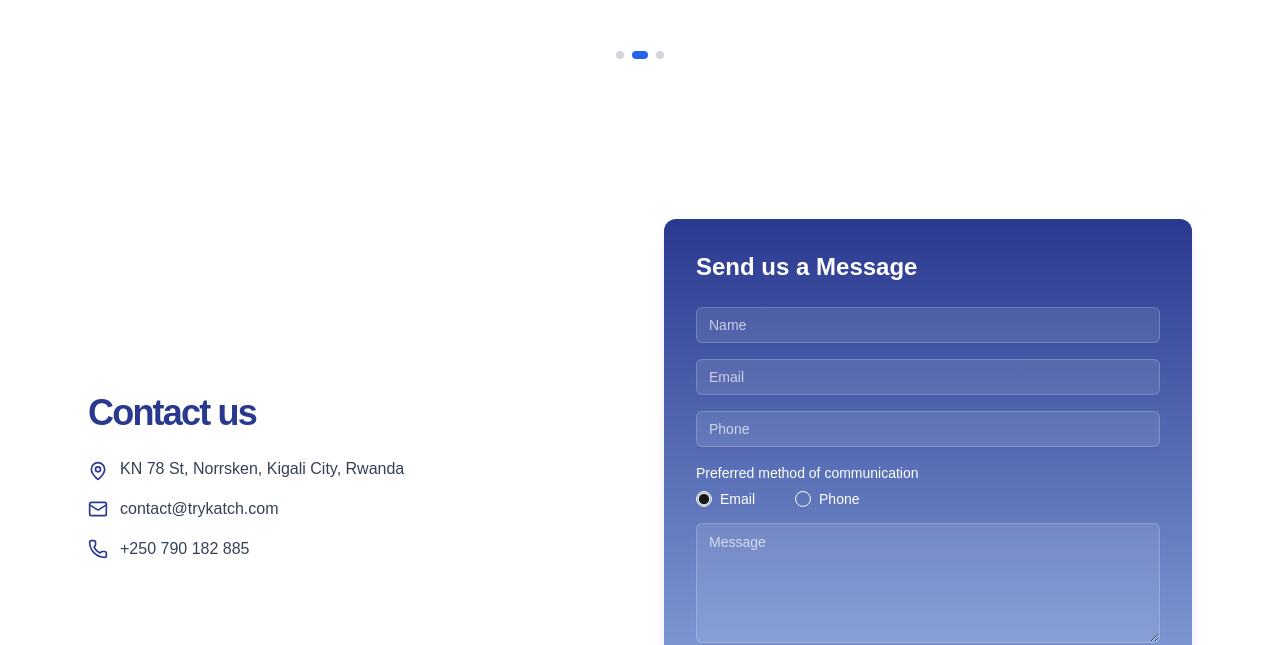
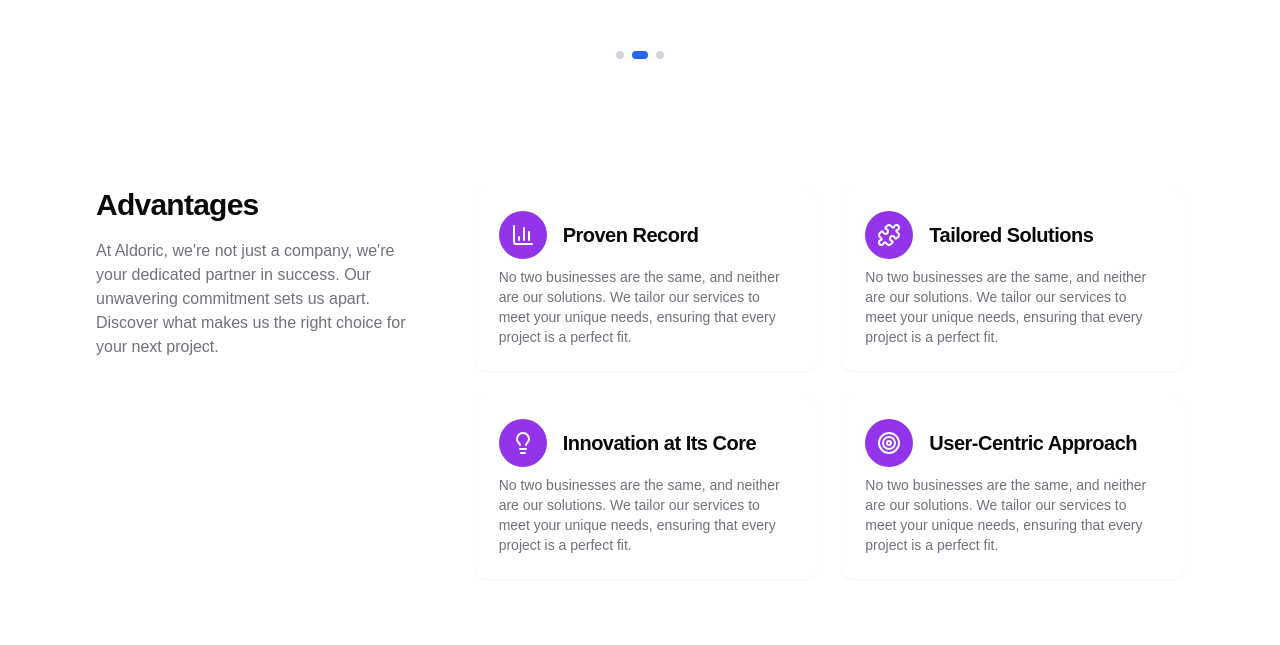
Before and after one commit to TryKatch/TryKatch, a Next.js app: page / in a window 1280 px wide. Shown: the part 1120-1765 px from the top of the page. Built offline with nearby package versions, Linux system fonts and the light colour scheme.

Commit message:
Add advantage section and animate the hero

```diff
--- a/src/app/page.tsx
+++ b/src/app/page.tsx
@@ -5,6 +5,7 @@ import { SiteFooter } from "./common/footer";
 import { NavBar } from "./common/navBar";
 import { TeamCarousel } from "./components/teamMembers";
 import ContactSection from "./components/contactForm";
+import AdvantagesSection from "./components/avantage";
 
 export default function Home() {
   return (
@@ -13,6 +14,9 @@ export default function Home() {
       <main className="flex-grow min-h-[500px]">
         <HeroSection />
         <TeamCarousel />
+        <div className="w-[90%] mx-auto">
+          <AdvantagesSection />
+        </div>
         <div id="contact">
           <ContactSection />
         </div>
```
